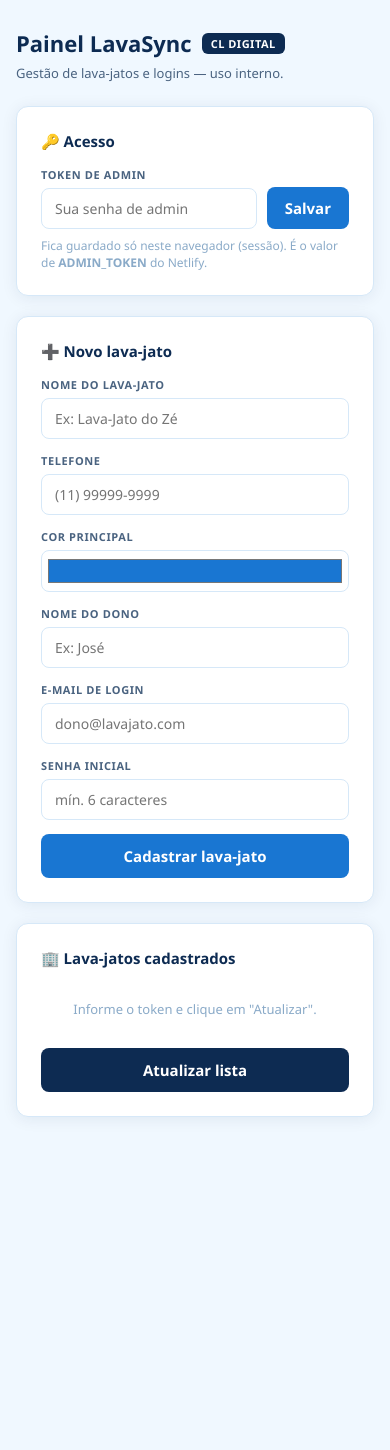
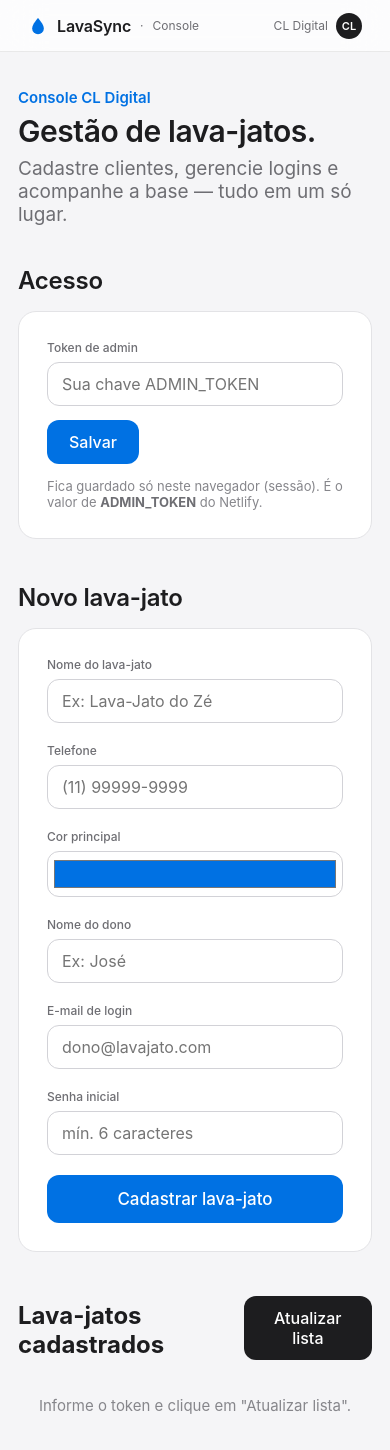
Before and after one commit to CLDIGITALBR/LAVA-JATO, a website: page admin.html in a window 390 px wide. Before the commit the page ends 1165 px from the top, so only its background shows below. Drawn offline with Linux system fonts and the light colour scheme; a web font is replaced by a local one.

Commit message:
Update admin.html

```diff
--- a/admin.html
+++ b/admin.html
@@ -4,106 +4,164 @@
   <meta charset="UTF-8">
   <meta name="viewport" content="width=device-width, initial-scale=1.0">
   <title>CL Digital — Admin LavaSync</title>
+  <link rel="preconnect" href="https://rsms.me">
+  <link rel="stylesheet" href="https://rsms.me/inter/inter.css">
   <style>
     :root{
-      --navy:#0D2B52; --blue:#1976D2; --blue-hover:#1565C0; --aqua:#29B6C5;
-      --gold:#E8A020; --bg:#F0F8FF; --white:#fff; --border:#D6E8F8;
-      --text-dark:#0D2B52; --text-mid:#4A6380; --text-light:#8AAAC8;
-      --radius:12px; --shadow:0 2px 16px rgba(13,43,82,.08); --red:#c0392b;
+      --brand:#0071e3; --brand-hover:#0077ed;
+      --page:#f5f5f7; --card:#fff; --border:#e3e3e6; --border-strong:#d2d2d7;
+      --text:#1d1d1f; --muted:#6e6e73; --faint:#86868b;
+      --green:#137a45; --gold:#b26a00; --red:#ff3b30;
+      --radius:18px; --radius-sm:12px;
+      --font-display:-apple-system,BlinkMacSystemFont,"SF Pro Display","Inter","Helvetica Neue",Arial,sans-serif;
+      --font-text:-apple-system,BlinkMacSystemFont,"SF Pro Text","Inter","Helvetica Neue",Arial,sans-serif;
     }
     *{margin:0;padding:0;box-sizing:border-box;}
-    body{font-family:'Segoe UI',system-ui,sans-serif;background:var(--bg);color:var(--text-dark);min-height:100vh;padding:28px 16px;}
-    .wrap{max-width:680px;margin:0 auto;}
-    .top{display:flex;align-items:center;gap:10px;margin-bottom:6px;}
-    .top h1{font-size:22px;}
-    .top .tag{background:var(--navy);color:#fff;font-size:11px;font-weight:700;padding:3px 9px;border-radius:6px;letter-spacing:.5px;}
-    .sub{font-size:13px;color:var(--text-mid);margin-bottom:24px;}
-    .card{background:var(--white);border:1px solid var(--border);border-radius:var(--radius);box-shadow:var(--shadow);padding:24px;margin-bottom:20px;}
-    .card h2{font-size:15px;margin-bottom:16px;color:var(--navy);}
-    .grid{display:grid;grid-template-columns:1fr 1fr;gap:14px 16px;}
+    body{font-family:var(--font-text);background:var(--page);color:var(--text);min-height:100vh;-webkit-font-smoothing:antialiased;}
+
+    /* Barra de vidro no topo */
+    .topbar{position:sticky;top:0;z-index:40;display:flex;align-items:center;justify-content:space-between;height:52px;padding:0 28px;background:rgba(255,255,255,0.72);backdrop-filter:saturate(180%) blur(20px);-webkit-backdrop-filter:saturate(180%) blur(20px);border-bottom:1px solid rgba(0,0,0,0.08);}
+    .topbar .brand{display:flex;align-items:center;gap:9px;}
+    .topbar .brand svg{width:20px;height:20px;}
+    .topbar .brand-name{font-family:var(--font-display);font-size:16px;font-weight:600;letter-spacing:-0.01em;}
+    .topbar .sep{font-size:12px;color:var(--muted);}
+    .topbar .ctx{font-size:12px;color:var(--muted);}
+    .topbar .who{display:flex;align-items:center;gap:8px;}
+    .topbar .who span{font-size:12px;color:var(--muted);}
+    .topbar .avatar{width:26px;height:26px;border-radius:50%;background:var(--text);color:#fff;font-size:11px;font-weight:600;display:flex;align-items:center;justify-content:center;}
+
+    .wrap{max-width:980px;margin:0 auto;padding:52px 28px 80px;}
+
+    .head{margin-bottom:40px;}
+    .head .eyebrow{font-size:15px;font-weight:600;color:var(--brand);margin-bottom:6px;}
+    .head h1{font-family:var(--font-display);font-size:40px;font-weight:600;letter-spacing:-0.015em;margin-bottom:8px;}
+    .head .sub{font-size:19px;color:var(--muted);max-width:560px;}
+
+    section{margin-bottom:44px;}
+    section > h2{font-family:var(--font-display);font-size:24px;font-weight:600;letter-spacing:-0.01em;margin-bottom:16px;}
+
+    .card{background:var(--card);border:1px solid var(--border);border-radius:var(--radius);padding:28px;}
+
+    .grid{display:grid;grid-template-columns:1fr 1fr;gap:20px 24px;}
     .full{grid-column:1/-1;}
-    label{display:block;font-size:11px;font-weight:700;color:var(--text-mid);text-transform:uppercase;letter-spacing:.6px;margin-bottom:6px;}
-    input,select{width:100%;padding:10px 13px;border:1.5px solid var(--border);border-radius:8px;font-size:14px;font-family:inherit;color:var(--text-dark);outline:none;background:#fff;}
-    input:focus,select:focus{border-color:var(--blue);box-shadow:0 0 0 3px rgba(25,118,210,.12);}
-    .btn{width:100%;padding:12px;border:none;border-radius:8px;font-size:15px;font-weight:600;cursor:pointer;font-family:inherit;background:var(--blue);color:#fff;transition:background .18s;}
-    .btn:hover{background:var(--blue-hover);}
+    label{display:block;font-size:12px;font-weight:500;color:var(--muted);margin-bottom:7px;}
+    input,select{width:100%;padding:11px 14px;border:1px solid var(--border-strong);border-radius:var(--radius-sm);font-size:16px;font-family:inherit;color:var(--text);outline:none;background:#fff;transition:border-color .15s,box-shadow .15s;}
+    input:focus,select:focus{border-color:var(--brand);box-shadow:0 0 0 3px rgba(0,113,227,.15);}
+    .cor-input{height:46px;padding:4px;cursor:pointer;}
+
+    .btn{border:none;border-radius:var(--radius-sm);font-size:16px;font-weight:500;cursor:pointer;font-family:inherit;background:var(--brand);color:#fff;padding:12px 22px;transition:filter .15s,background .15s;}
+    .btn:hover{filter:brightness(1.05);}
     .btn:disabled{opacity:.6;cursor:wait;}
-    .btn.navy{background:var(--navy);}
-    .msg{margin-top:14px;font-size:14px;padding:12px 14px;border-radius:8px;display:none;}
-    .msg.ok{display:block;background:#e6f7ee;color:#137a45;border:1px solid #b6e6cd;}
-    .msg.err{display:block;background:#fdeaea;color:var(--red);border:1px solid #f3c2c2;}
-    .token-row{display:flex;gap:10px;align-items:flex-end;}
-    .token-row .grow{flex:1;}
-    .hint{font-size:12px;color:var(--text-light);margin-top:8px;}
-    .cor-input{height:42px;padding:4px;}
-    /* Lava-jato card */
-    .lj{border:1px solid var(--border);border-radius:10px;padding:16px;margin-bottom:14px;}
-    .lj-head{display:flex;justify-content:space-between;align-items:flex-start;gap:10px;margin-bottom:12px;}
-    .lj-nome{font-weight:700;color:var(--navy);font-size:15px;}
-    .lj-tel{font-size:12.5px;color:var(--text-mid);}
-    .logins{list-style:none;margin:0 0 12px;}
-    .login-item{display:flex;justify-content:space-between;align-items:center;gap:8px;padding:8px 0;border-bottom:1px solid var(--border);font-size:13.5px;}
-    .login-item:last-child{border-bottom:none;}
-    .login-mail{color:var(--text-dark);word-break:break-all;}
-    .papel{font-size:10.5px;font-weight:700;text-transform:uppercase;padding:2px 7px;border-radius:5px;background:var(--bg);color:var(--blue);border:1px solid var(--border);margin-left:6px;}
-    .papel.dono{background:#fff6e6;color:var(--gold);border-color:#f0dcae;}
-    .btn-x{background:none;border:1px solid var(--border);color:var(--text-light);border-radius:6px;padding:4px 9px;font-size:12px;cursor:pointer;font-family:inherit;white-space:nowrap;}
-    .btn-x:hover{color:var(--red);border-color:#f0c2c2;}
-    .btn-del-lj{background:none;border:1px solid #f0c2c2;color:var(--red);border-radius:6px;padding:5px 11px;font-size:12px;font-weight:600;cursor:pointer;font-family:inherit;white-space:nowrap;}
-    .btn-del-lj:hover{background:#fdeaea;}
-    .add-login{display:grid;grid-template-columns:1.4fr 1fr .9fr auto;gap:8px;align-items:end;background:var(--bg);padding:12px;border-radius:8px;}
-    .add-login label{font-size:10px;margin-bottom:4px;}
-    .add-login .btn{width:auto;padding:9px 14px;font-size:13px;}
-    .empty{color:var(--text-light);font-size:13px;text-align:center;padding:16px;}
-    @media(max-width:600px){.grid{grid-template-columns:1fr;}.add-login{grid-template-columns:1fr;}}
+    .btn.full{width:100%;padding:14px;font-size:17px;}
+    .btn.dark{background:var(--text);}
+    .btn.dark:hover{filter:brightness(1.15);}
+
+    .token-row{display:flex;gap:14px;align-items:flex-end;flex-wrap:wrap;}
+    .token-row .grow{flex:1;min-width:240px;}
+    .hint{font-size:13px;color:var(--faint);margin-top:14px;}
+    .hint b{color:var(--muted);}
+
+    .msg{margin-top:16px;font-size:14px;padding:12px 15px;border-radius:12px;display:none;}
+    .msg.ok{display:block;background:#e9f9ef;color:var(--green);border:1px solid #bfe8cf;}
+    .msg.err{display:block;background:#fdeceb;color:var(--red);border:1px solid #f6cac7;}
+
+    .list-head{display:flex;align-items:baseline;justify-content:space-between;margin-bottom:16px;}
+    .list-head .count{font-size:15px;color:var(--faint);}
+
+    /* Card de lava-jato */
+    .lj{background:var(--card);border:1px solid var(--border);border-radius:var(--radius);padding:26px 28px;margin-bottom:16px;}
+    .lj-head{display:flex;justify-content:space-between;align-items:flex-start;gap:16px;margin-bottom:18px;}
+    .lj-nome{font-size:18px;font-weight:600;letter-spacing:-0.01em;}
+    .lj-tel{font-size:14px;color:var(--muted);margin-top:2px;}
+    .logins{list-style:none;margin:0 0 16px;border-top:1px solid #f0f0f3;}
+    .login-item{display:flex;justify-content:space-between;align-items:center;gap:10px;padding:12px 0;border-bottom:1px solid #f0f0f3;font-size:15px;}
+    .login-mail{color:var(--text);word-break:break-all;display:flex;align-items:center;gap:10px;flex-wrap:wrap;}
+    .papel{font-size:11px;font-weight:600;text-transform:capitalize;padding:2px 9px;border-radius:6px;background:#f0f5ff;color:var(--brand);}
+    .papel.dono{background:#fff6e6;color:var(--gold);}
+    .btn-x{background:none;border:1px solid var(--border);color:var(--muted);border-radius:7px;padding:5px 11px;font-size:12.5px;font-weight:500;cursor:pointer;font-family:inherit;white-space:nowrap;transition:color .15s,border-color .15s,background .15s;}
+    .btn-x:hover{background:#f0f0f3;}
+    .btn-del-lj{background:none;border:1px solid var(--border);color:var(--muted);border-radius:8px;padding:7px 13px;font-size:13px;font-weight:500;cursor:pointer;font-family:inherit;white-space:nowrap;transition:color .15s,border-color .15s,background .15s;}
+    .btn-del-lj:hover{background:#fdeceb;color:var(--red);border-color:#f6cac7;}
+    .add-login{display:grid;grid-template-columns:2fr 1fr 1fr auto;gap:10px;align-items:end;background:var(--page);padding:14px;border-radius:12px;}
+    .add-login label{font-size:11px;margin-bottom:6px;}
+    .add-login input,.add-login select{padding:9px 12px;border-radius:10px;font-size:14px;}
+    .add-login .btn{padding:10px 16px;font-size:14px;background:var(--text);}
+    .empty{color:var(--faint);font-size:15px;text-align:center;padding:20px;}
+
+    @media(max-width:640px){
+      .wrap{padding:36px 18px 64px;}
+      .head h1{font-size:30px;}
+      .grid{grid-template-columns:1fr;}
+      .add-login{grid-template-columns:1fr;}
+    }
   </style>
 </head>
 <body>
+
+<div class="topbar">
+  <div class="brand">
+    <svg viewBox="0 0 24 24" fill="none"><path d="M12 2.5C12 2.5 5 10.2 5 15a7 7 0 0 0 14 0c0-4.8-7-12.5-7-12.5Z" fill="var(--brand)"/></svg>
+    <span class="brand-name">LavaSync</span>
+    <span class="sep">·</span>
+    <span class="ctx">Console</span>
+  </div>
+  <div class="who">
+    <span>CL Digital</span>
+    <div class="avatar">CL</div>
+  </div>
+</div>
+
 <div class="wrap">
 
-  <div class="top">
-    <h1>Painel LavaSync</h1>
-    <span class="tag">CL DIGITAL</span>
+  <div class="head">
+    <p class="eyebrow">Console CL Digital</p>
+    <h1>Gestão de lava-jatos.</h1>
+    <p class="sub">Cadastre clientes, gerencie logins e acompanhe a base — tudo em um só lugar.</p>
   </div>
-  <p class="sub">Gestão de lava-jatos e logins — uso interno.</p>
 
   <!-- Token -->
+  <section>
+    <h2>Acesso</h2>
     <div class="card">
-    <h2>🔑 Acesso</h2>
       <div class="token-row">
         <div class="grow">
           <label for="admin-token">Token de admin</label>
-        <input type="password" id="admin-token" placeholder="Sua senha de admin">
+          <input type="password" id="admin-token" placeholder="Sua chave ADMIN_TOKEN">
         </div>
-      <button class="btn" style="width:auto;padding:11px 18px;" id="btn-lembrar">Salvar</button>
+        <button class="btn" id="btn-lembrar">Salvar</button>
       </div>
       <p class="hint">Fica guardado só neste navegador (sessão). É o valor de <b>ADMIN_TOKEN</b> do Netlify.</p>
     </div>
+  </section>
 
   <!-- Novo lava-jato -->
+  <section>
+    <h2>Novo lava-jato</h2>
     <div class="card">
-    <h2>➕ Novo lava-jato</h2>
       <div class="grid">
         <div class="full">
           <label for="nome">Nome do lava-jato</label>
           <input type="text" id="nome" placeholder="Ex: Lava-Jato do Zé">
         </div>
         <div><label for="telefone">Telefone</label><input type="tel" id="telefone" placeholder="(11) 99999-9999"></div>
-      <div><label for="cor">Cor principal</label><input type="color" id="cor" class="cor-input" value="#1976D2"></div>
+        <div><label for="cor">Cor principal</label><input type="color" id="cor" class="cor-input" value="#0071e3"></div>
         <div class="full"><label for="nome_dono">Nome do dono</label><input type="text" id="nome_dono" placeholder="Ex: José"></div>
         <div><label for="email">E-mail de login</label><input type="email" id="email" placeholder="dono@lavajato.com"></div>
         <div><label for="senha">Senha inicial</label><input type="text" id="senha" placeholder="mín. 6 caracteres"></div>
-      <div class="full"><button class="btn" id="btn-criar">Cadastrar lava-jato</button></div>
+        <div class="full"><button class="btn full" id="btn-criar">Cadastrar lava-jato</button></div>
       </div>
       <div class="msg" id="msg"></div>
     </div>
+  </section>
 
   <!-- Lista -->
-  <div class="card">
-    <h2>🏢 Lava-jatos cadastrados</h2>
-    <div id="lista"><p class="empty">Informe o token e clique em "Atualizar".</p></div>
-    <button class="btn navy" style="margin-top:14px;" id="btn-listar">Atualizar lista</button>
+  <section>
+    <div class="list-head">
+      <h2 style="margin-bottom:0;">Lava-jatos cadastrados</h2>
+      <button class="btn dark" id="btn-listar">Atualizar lista</button>
     </div>
+    <div id="lista"><p class="empty">Informe o token e clique em "Atualizar lista".</p></div>
+  </section>
 
 </div>
 
```
Lines whose indentation alone changed are shown as unchanged.
